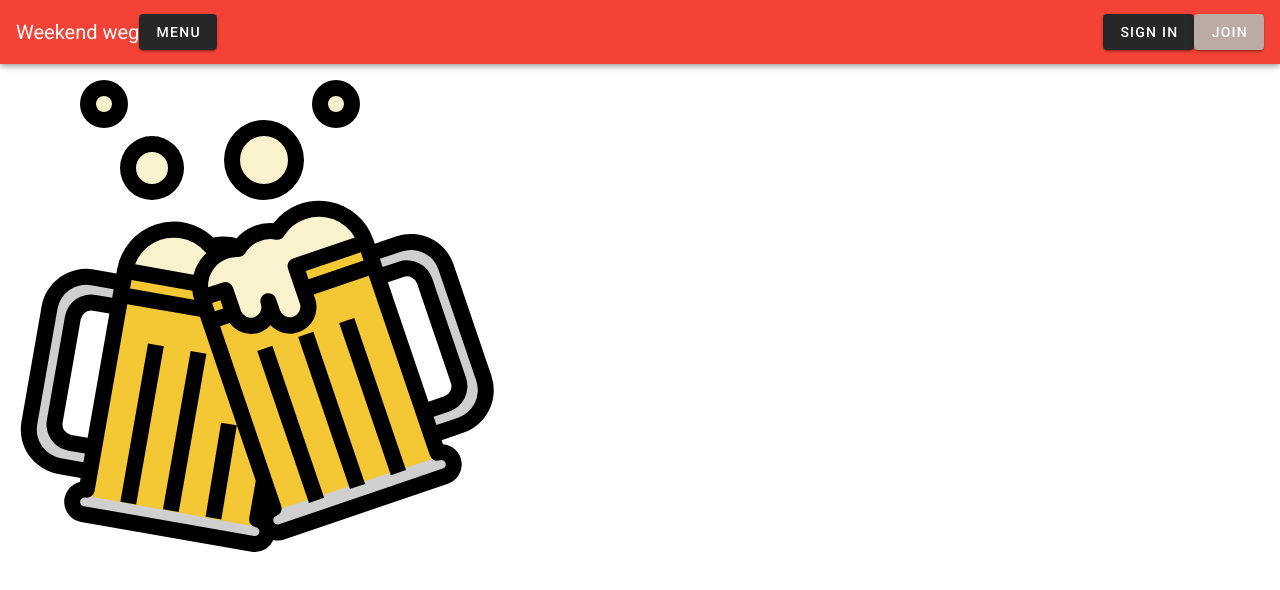
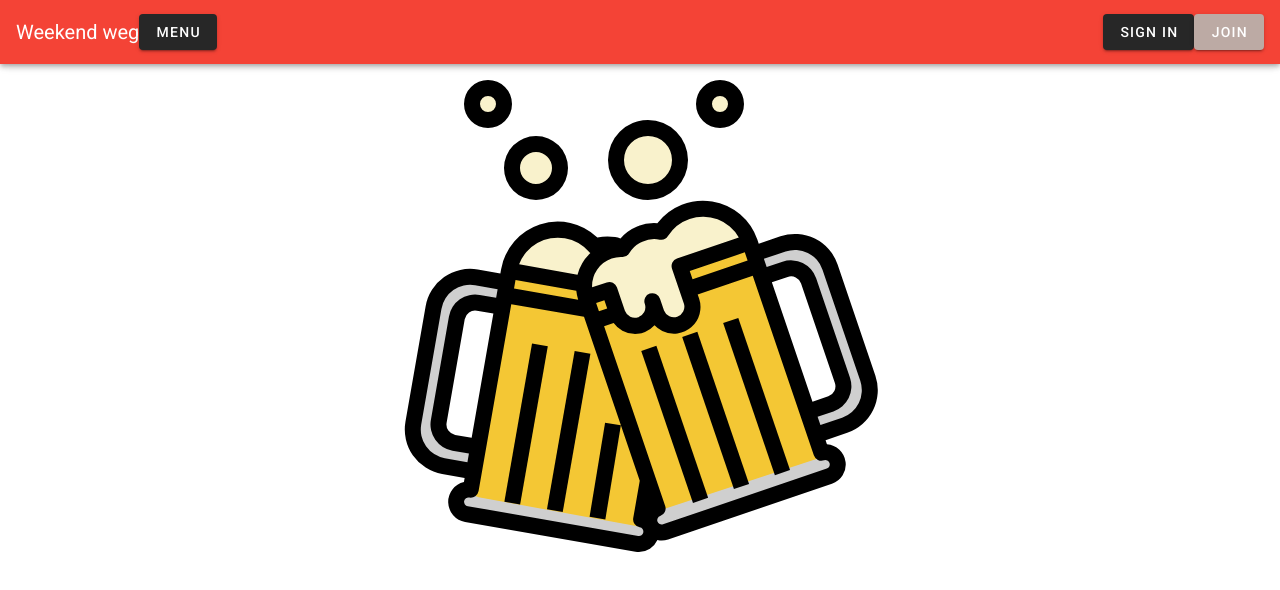
Before and after one commit to Het-Kleine-bedrijfje/weekend-weg, a Vue app: page / in a window 1280 px wide. Shown: the top 590 px of the page. Built offline with nearby package versions, Linux system fonts and the light colour scheme.

Commit message:
Put image in center of page

```diff
--- a/src/views/Home.vue
+++ b/src/views/Home.vue
@@ -12,3 +12,11 @@ export default {
   components: {}
 };
 </script>
+
+<style scoped>
+.home {
+  display: flex;
+  flex-direction: row;
+  justify-content: center;
+}
+</style>
```
